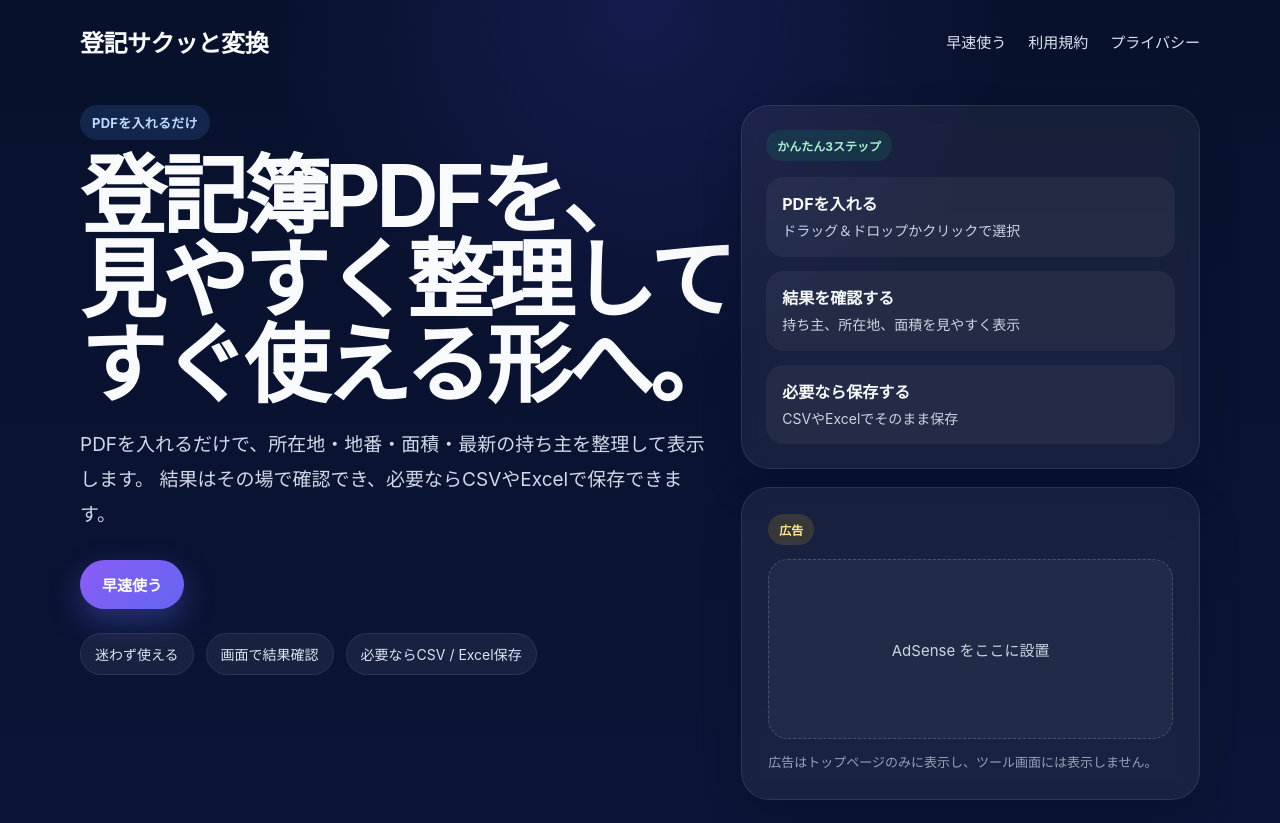
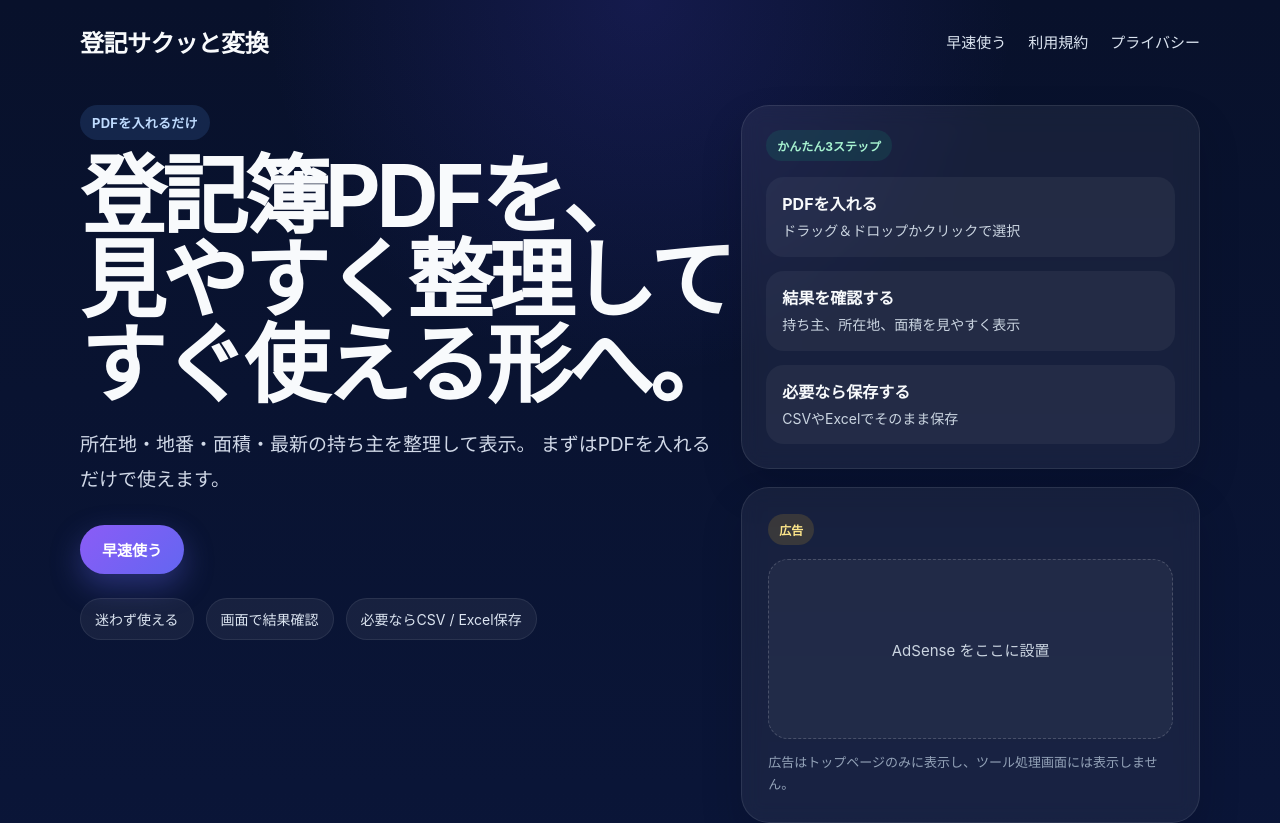
Before and after one commit to tamtamkt7-max/touki-web-app, a Next.js app: page / in a window 1280 px wide. Shown: the top 823 px of the page. Built offline with nearby package versions, Linux system fonts and the light colour scheme.

Commit message:
Update page.tsx

```diff
--- a/app/page.tsx
+++ b/app/page.tsx
@@ -1,10 +1,13 @@
-import Link from "next/link";
+import Link from 'next/link';
 
-export default function Home() {
+export const dynamic = 'force-dynamic';
+
+export default function HomePage() {
   return (
     <main className="home-page">
       <header className="site-header shell">
         <div className="brand">登記サクッと変換</div>
+
         <nav className="site-nav">
           <Link href="/tool">早速使う</Link>
           <Link href="/terms">利用規約</Link>
@@ -25,8 +28,8 @@ export default function Home() {
           </h1>
 
           <p className="hero-lead">
-            PDFを入れるだけで、所在地・地番・面積・最新の持ち主を整理して表示します。
-            結果はその場で確認でき、必要ならCSVやExcelで保存できます。
+            所在地・地番・面積・最新の持ち主を整理して表示。
+            まずはPDFを入れるだけで使えます。
           </p>
 
           <div className="hero-actions">
@@ -65,7 +68,7 @@ export default function Home() {
             <div className="ad-label">広告</div>
             <div className="ad-box">AdSense をここに設置</div>
             <p className="ad-note">
-              広告はトップページのみに表示し、ツール画面には表示しません。
+              広告はトップページのみに表示し、ツール処理画面には表示しません。
             </p>
           </div>
         </div>
```
